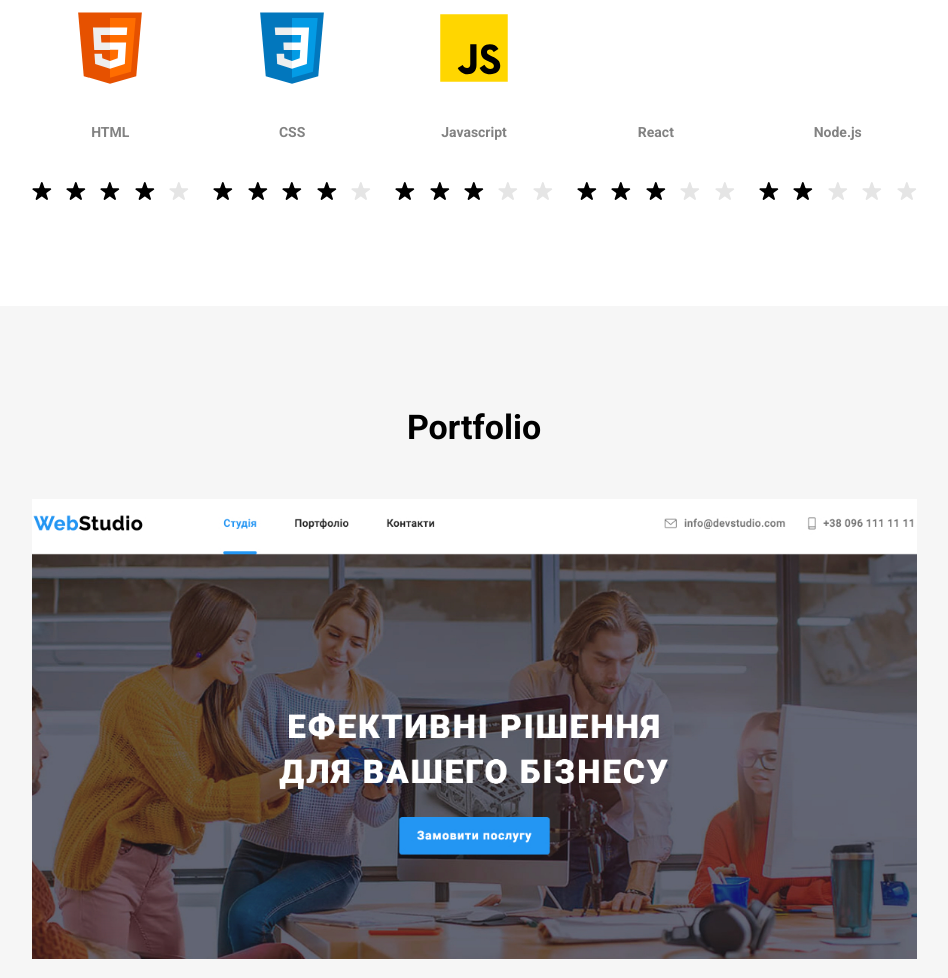
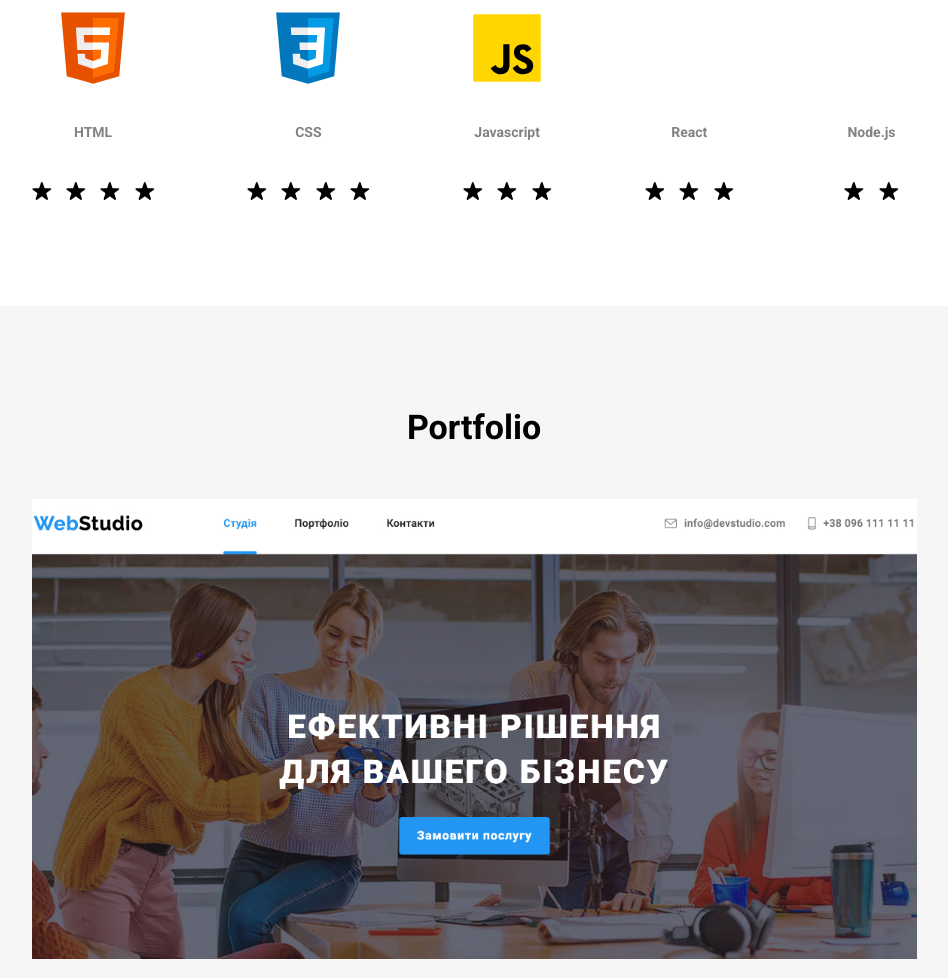
Before and after one commit to RomanPyryn/Portfolio, a website: page index.html in a window 1280 px wide. Shown: the part 1532-2510 px from the top of the page, without its empty margins (166-1114 px from the left). Drawn offline with nearby package versions, Linux system fonts and the light colour scheme.

Commit message:
add correction starts

```diff
--- a/index.html
+++ b/index.html
@@ -137,13 +137,13 @@
                   <use href="./img/icons.svg#star"></use>
                 </svg>
 
-                <svg
+                <!-- <svg
                   class="progams__star progams__star-grey"
                   width="20"
                   height="20"
                 >
                   <use href="./img/icons.svg#star"></use>
-                </svg>
+                </svg> -->
               </div>
             </li>
             <li class="programs__item">
@@ -168,13 +168,13 @@
                   <use href="./img/icons.svg#star"></use>
                 </svg>
 
-                <svg
+                <!-- <svg
                   class="progams__star progams__star-grey"
                   width="20"
                   height="20"
                 >
                   <use href="./img/icons.svg#star"></use>
-                </svg>
+                </svg> -->
               </div>
             </li>
             <li class="programs__item">
@@ -195,7 +195,7 @@
                   <use href="./img/icons.svg#star"></use>
                 </svg>
 
-                <svg
+                <!-- <svg
                   class="progams__star progams__star-grey"
                   width="20"
                   height="20"
@@ -209,7 +209,7 @@
                   height="20"
                 >
                   <use href="./img/icons.svg#star"></use>
-                </svg>
+                </svg> -->
               </div>
             </li>
             <li class="programs__item">
@@ -230,7 +230,7 @@
                   <use href="./img/icons.svg#star"></use>
                 </svg>
 
-                <svg
+                <!-- <svg
                   class="progams__star progams__star-grey"
                   width="20"
                   height="20"
@@ -244,7 +244,7 @@
                   height="20"
                 >
                   <use href="./img/icons.svg#star"></use>
-                </svg>
+                </svg> -->
               </div>
             </li>
             <li class="programs__item">
@@ -261,7 +261,7 @@
                   <use href="./img/icons.svg#star"></use>
                 </svg>
 
-                <svg
+                <!-- <svg
                   class="progams__star progams__star-grey"
                   width="20"
                   height="20"
@@ -283,7 +283,7 @@
                   height="20"
                 >
                   <use href="./img/icons.svg#star"></use>
-                </svg>
+                </svg> -->
               </div>
             </li>
           </ul>
```
Also changed, not shown: ua.html (+10 -10 lines).
